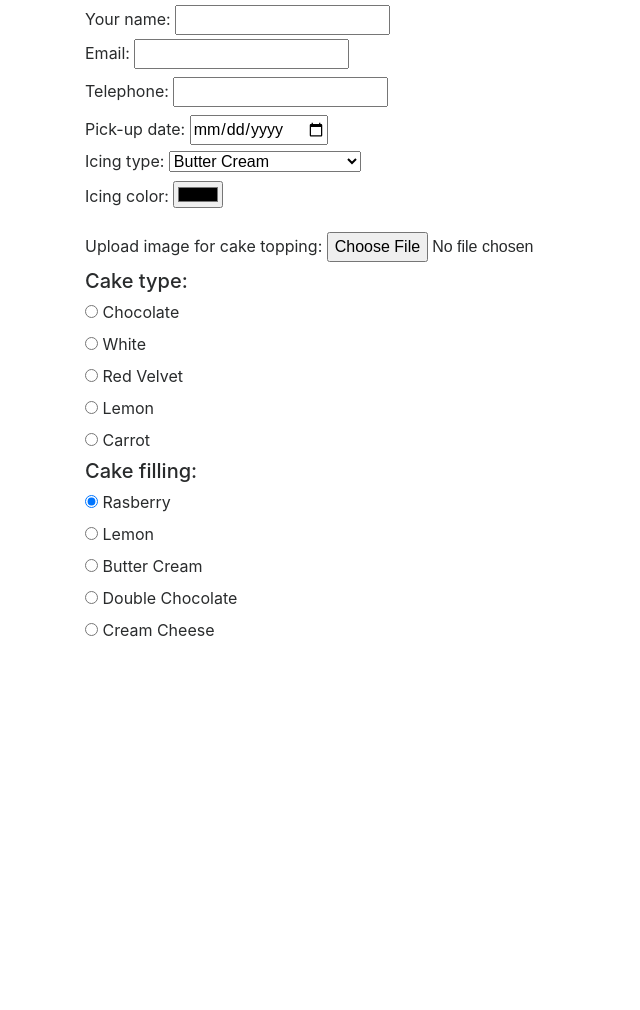
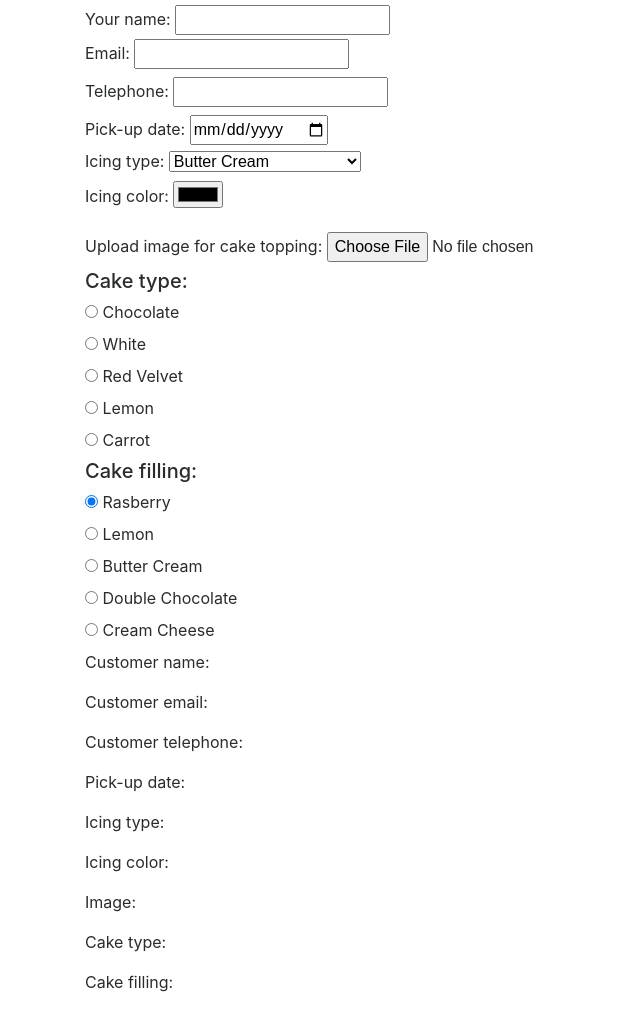
Before and after one commit to Leels/survey-says, a plain HTML site: page index.html in a window 1280 px wide. Shown: the part 86-1096 px from the top of the page, without its empty margins (0-640 px from the left). Before the commit the page ends 800 px from the top, so only its background shows below. Drawn offline with Linux system fonts and the light colour scheme; files whose address does not match are found by name.

Commit message:
add order form

```diff
--- a/index.html
+++ b/index.html
@@ -31,8 +31,8 @@
           <input type="date" id="start" name="trip-start">
          </div>
          <div>
-           <label for="beverage">Icing type:</label>
-             <select id="beverage">
+           <label for="icing">Icing type:</label>
+             <select id="icing">
                <option value="1">Butter Cream</option>
                <option value="2">Cream Cheese Frosting</option>
                <option value="3">Meringue</option>
@@ -113,6 +113,37 @@
               </div>
             </div>
       </form>
+      <div class="complete-order">
+        <p>
+          Customer name: <span class="name"></span>
+        </p>
+        <p>
+          Customer email: <span class="email"></span>
+        </p>
+        <p>
+          Customer telephone: <span class="tel"></span>
+        </p>
+        <p>
+          Pick-up date: <span class="date"></span>
+        </p>
+        <p>
+          Icing type: <span class="icing"></span>
+        </p>
+        <p>
+          Icing color: <span class="color"></span>
+        </p>
+        <p>
+          Image: <span class="image"></span>
+        </p>
+        <p>
+          Cake type: <span class="cake"></span>
+        </p>
+        <p>
+          Cake filling: <span class="filling"></span>
+        </p>
+      </div>
+
+
     </div>
 
 
```
